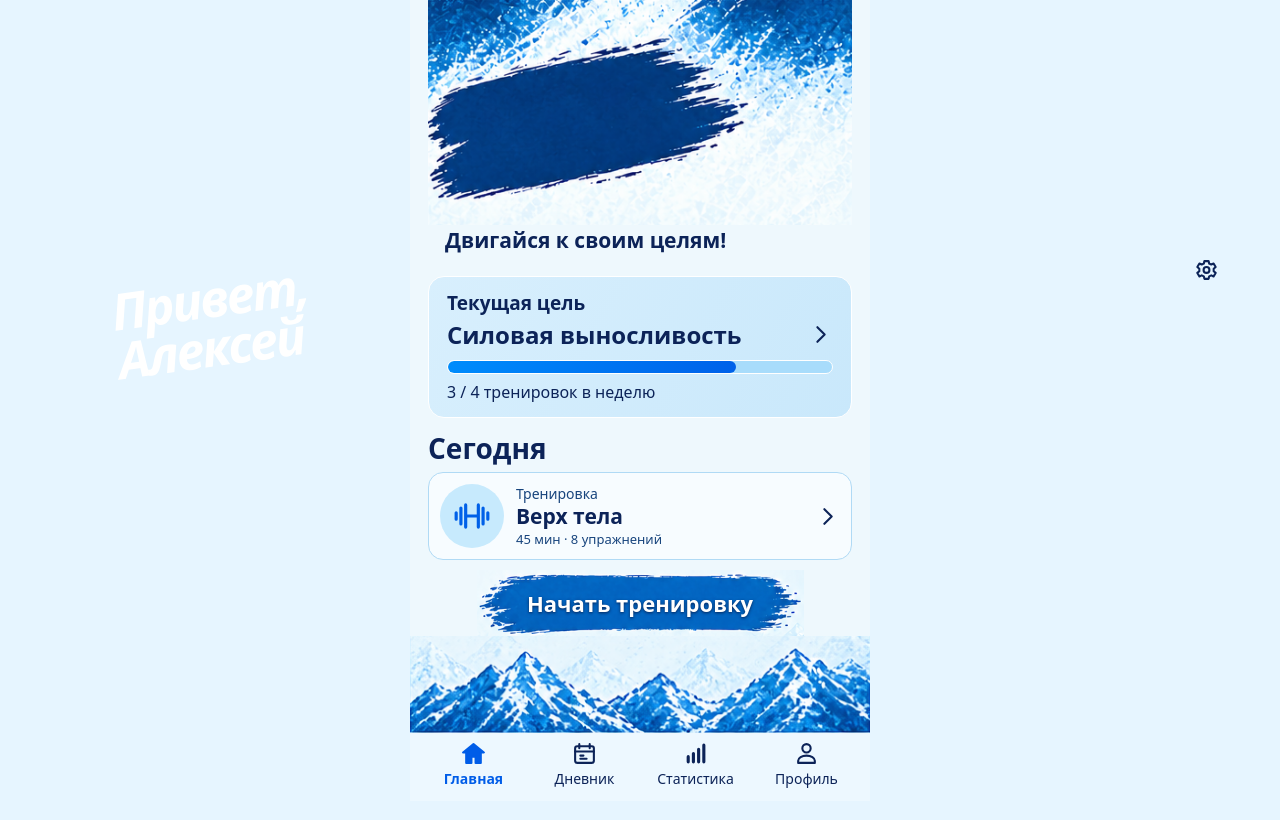
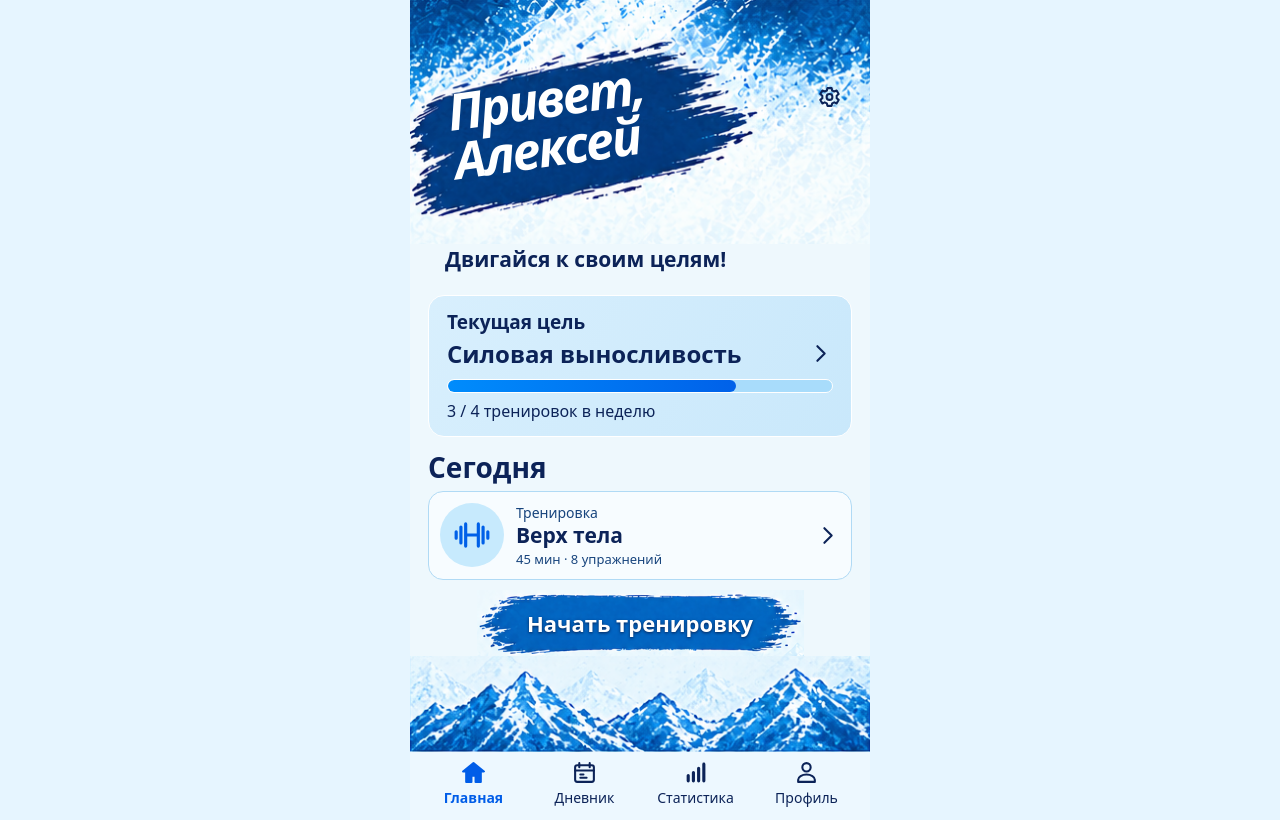
Before and after one commit to pamilenin/training, a plain HTML site: page preview/reference-top-test.html in a window 1280 px wide. Drawn offline with Linux system fonts and the light colour scheme.

Commit message:
Update reference-top-test.html

```diff
--- a/preview/reference-top-test.html
+++ b/preview/reference-top-test.html
@@ -38,8 +38,12 @@
     }
 
     /* Один фон от верхнего края экрана до подписи под мазком. */
-   .hero {
+.hero {
+  position: relative;
   min-height: 0;
+  width: calc(100% + 36px);
+  max-width: none;
+  margin-inline: -18px;
   aspect-ratio: 900 / 590;
   background: url("./assets/reference-v3/home-hero-ice.png")
     center top / 100% auto no-repeat;
```
